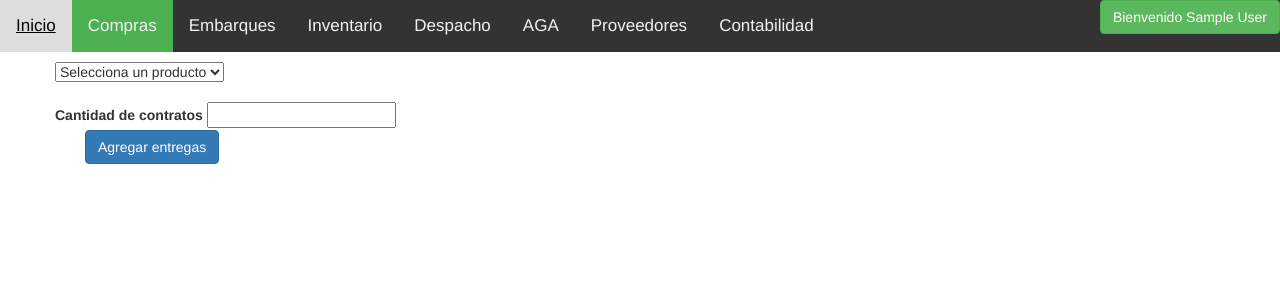
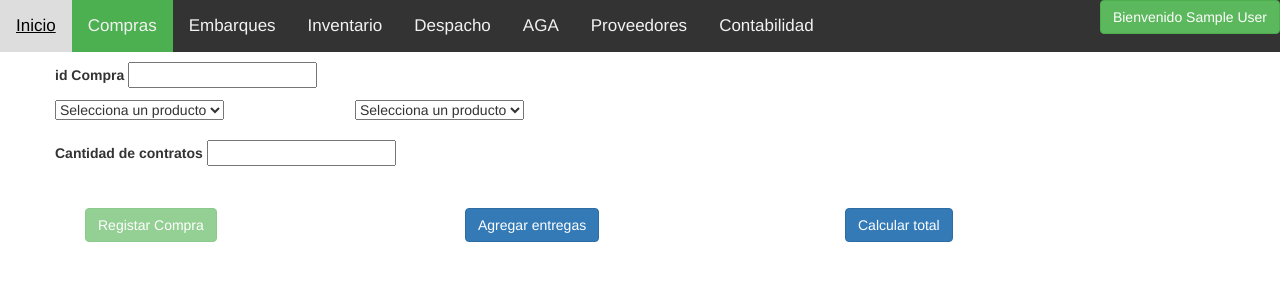
Before and after one commit to raul267/tecnoActive, a PHP site: template view/ingresarCompra.php in a window 1280 px wide. Shown: the top 300 px of the page. Run offline with PHP 8.4, Linux system fonts and the light colour scheme; the template is opened without the code that fills it, so the values that code supplies are empty; the visitor is signed in with stand-in values (Sample User, id 1); some libraries are stand-ins or nearby versions.

Commit message:
arreglo de artoas cosas mas

```diff
--- a/assets/pagina/js/asd.js
+++ b/assets/pagina/js/asd.js
@@ -2,13 +2,30 @@
     {
       var cant = document.getElementById('cantidadEntregas').value;
 
-      for (var i=1; i<cant; i++)
+      for (var i=1; i<=cant; i++)
       {
 
-        $("#sad").append('<br><label>Cant productos</label>');
-        $("#sad").append('<input style="margin-left:5px;type="text" id="'+i+'"/>');
+        $("#sad").append('<div class="col-md-3"><label>'+i+') Cant productos</label></div>');
+        $("#sad").append('<div class="col-md-3"><input type="text" id="cant'+i+'"/></div>');
+        $("#sad").append('<div class="col-md-3"><label>Fecha Entrega</label></div>');
+        $("#sad").append('<div class="col-md-3"><input type="date" id="fechaEntrega'+i+'"/></div>');
       }
       $('#btn').attr('disabled',true);
+    }
+
+    function calcularTotal()
+    {
+      var cant = document.getElementById('cantidadEntregas').value;
+      var totalProductos = 0;
+
+      for (var i = 1; i <=cant; i++)
+      {
+        totalProductos = totalProductos + parseInt(document.getElementById('cant'+i).value);
+      }
+      $('#lblTotal').html("Total de productos: "+ totalProductos);
+      $('#totalProductos').val(totalProductos);
+      $('#btnRegistrar').attr('disabled',false);
+
     }
 
   function Mostrar()
--- a/view/ingresarCompra.php
+++ b/view/ingresarCompra.php
@@ -2,29 +2,59 @@
   <form action="c=Usuario&a=GuardarCompra" method="post">
     <div class="row" style="margin-top:10px;">
       <div class="row">
-        <div class="col-md-12">
+        <div class="col-md-4">
+          <label>id Compra</label>
+          <input type="text" class="text"name="idCompra" id="idCompra" value="">
+        </div>
+  </div>
+
+      <div class="row" style="margin-top:10px;">
+        <div class="col-md-3">
           <select id="ddlProducto" name="ddlProducto">
             <option value="0">Selecciona un producto</option>
             <?php foreach ($producto->Listar() as $row): ?>
               <option value="<?php echo $row->idProducto; ?>"><?php echo $row->descripcion.'-$'.$row->valor; ?></option>
             <?php endforeach; ?>
           </select>
+        </div>
 
+        <div class="col-md-3">
+          <select id="ddlProducto" name="ddlProducto">
+            <option value="0">Selecciona un producto</option>
+            <option value="1">Proveedor1</option>
+            <option value="2">Proveedor2</option>
+            <option value="3">Proveedor3</option>
+          </select>
         </div>
       </div>
+
       <div class="row" style="margin-top:20px;">
         <div class="col-md-4">
           <label>Cantidad de contratos</label>
           <input type="text" id="cantidadEntregas" value="">
         </div>
-
+        <div class="col-md-4">
+            <label id="lblTotal"></label>
+        </div>
+        <div class="col-md-4">
+            <label id="lblPrecio"></label>
+        </div>
+        <input type="hidden" name="totalProductos" id="totalProductos" value="">
       </div>
-        <div class="row"id="sad"></div>
+        <div class="row" style="margin-top:20px;" id="sad"></div>
+    </div>
+    <br>
+    <div class="col-md-4">
+      <button style="float:left;" class="btn btn-success" onclick="" disabled id="btnRegistrar">Registar Compra</button>
     </div>
   </form>
-  <div class="col-md-6">
+  <div class="col-md-4">
     <button style="float:left;" class="btn btn-primary" onclick="prueba()" id="btn">Agregar entregas</button>
   </div>
+  <div class="col-md-4">
+    <button style="float:left;" class="btn btn-primary" onclick="calcularTotal()" id="btnCalcular">Calcular total</button>
+  </div>
+
 
 
 
```
